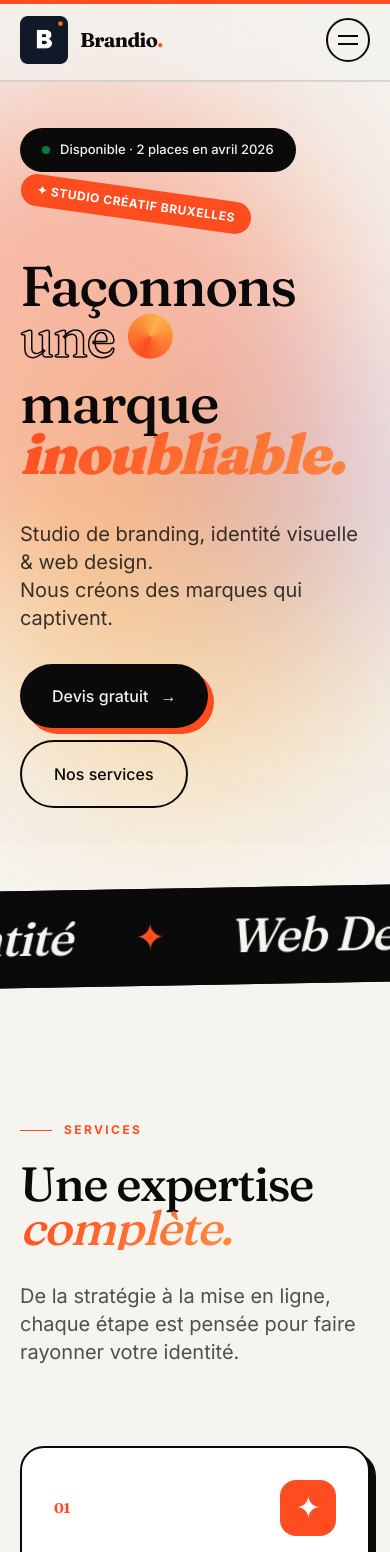
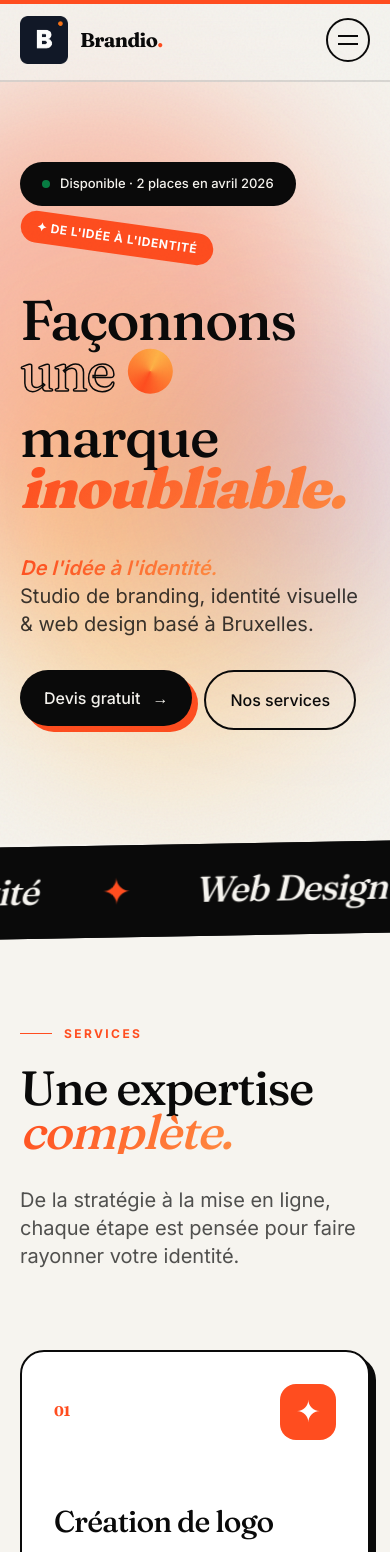
Before and after one commit to Goat-222/brandio-studio-update, a Next.js app: page / in a window 390 px wide. Shown: the top 1552 px of the page. Built offline with nearby package versions, Linux system fonts and the light colour scheme.

Commit message:
Update site: SEO, slogan, mobile responsive

```diff
--- a/src/app/layout.tsx
+++ b/src/app/layout.tsx
@@ -7,7 +7,7 @@ const fraunces = Fraunces({ subsets: ["latin"], variable: "--font-fraunces", dis
 
 const SITE_URL = "https://brandio-studio.com";
 const SITE_NAME = "Brandio Studio";
-const DEFAULT_TITLE = "Brandio Studio — Agence de branding, logo & web design à Bruxelles";
+const DEFAULT_TITLE = "Brandio Studio — De l'idée à l'identité · Branding & Web Design Bruxelles";
 const DEFAULT_DESC =
   "Brandio Studio est une agence de branding, création de logo, identité visuelle et web design basée à Bruxelles. Nous façonnons des marques inoubliables pour startups et entreprises en France, Belgique, Suisse, Luxembourg et Canada.";
 
@@ -169,7 +169,7 @@ const jsonLd = {
         "Stratégie de marque",
         "UI/UX design",
       ],
-      slogan: "Nous façonnons des marques inoubliables.",
+      slogan: "De l'idée à l'identité.",
       openingHoursSpecification: {
         "@type": "OpeningHoursSpecification",
         dayOfWeek: ["Monday", "Tuesday", "Wednesday", "Thursday", "Friday"],
--- a/src/app/page.tsx
+++ b/src/app/page.tsx
@@ -173,7 +173,7 @@ function Simulator() {
   );
 
   return (
-    <section id="simulator" className="py-32 bg-fg text-bg relative overflow-hidden">
+    <section id="simulator" className="py-20 md:py-32 bg-fg text-bg relative overflow-hidden">
       <div className="absolute inset-0 dotted-bg opacity-15" />
       <div className="max-w-[1320px] mx-auto px-6 sm:px-8 relative">
         <motion.div variants={fadeUp} initial="hidden" whileInView="show" viewport={{ once: true }} className="max-w-2xl mb-16">
@@ -394,7 +394,7 @@ export default function Home() {
               transition={{ duration: 0.8, delay: 0.2 }}
               className="px-4 py-2 bg-accent text-white rounded-full text-xs font-bold uppercase tracking-wider"
             >
-              ✦ Studio créatif Bruxelles
+              ✦ De l'idée à l'identité
             </motion.div>
           </div>
 
@@ -444,7 +444,7 @@ export default function Home() {
               transition={{ duration: 0.8, delay: 0.6 }}
               className="text-xl md:text-2xl text-fg/80 max-w-xl"
             >
-              Studio de branding, identité visuelle & web design.<br />Nous créons des marques qui captivent.
+              <span className="italic gradient-text font-semibold">De l'idée à l'identité.</span><br />Studio de branding, identité visuelle & web design basé à Bruxelles.
             </motion.p>
 
             <motion.div
@@ -454,12 +454,12 @@ export default function Home() {
               className="flex gap-3 flex-wrap"
             >
               <Magnetic>
-                <a href="#contact" className="px-8 py-5 bg-fg text-bg rounded-full text-base font-medium hover:bg-accent transition-colors flex items-center gap-3 shadow-[6px_6px_0_0_var(--color-accent)]">
+                <a href="#contact" className="px-6 sm:px-8 py-4 sm:py-5 bg-fg text-bg rounded-full text-base font-medium hover:bg-accent transition-colors flex items-center gap-3 shadow-[6px_6px_0_0_var(--color-accent)]">
                   Devis gratuit <span>→</span>
                 </a>
               </Magnetic>
               <Magnetic>
-                <a href="#services" className="px-8 py-5 border-2 border-fg rounded-full text-base font-medium hover:bg-fg hover:text-bg transition-colors inline-block">
+                <a href="#services" className="px-6 sm:px-8 py-4 sm:py-5 border-2 border-fg rounded-full text-base font-medium hover:bg-fg hover:text-bg transition-colors inline-block">
                   Nos services
                 </a>
               </Magnetic>
@@ -470,7 +470,7 @@ export default function Home() {
 
       {/* Marquee */}
       <div className="bg-fg text-bg py-6 overflow-hidden border-y-2 border-fg -rotate-1 -mx-4">
-        <div className="marquee-track font-display text-5xl md:text-7xl italic font-medium">
+        <div className="marquee-track font-display text-4xl sm:text-5xl md:text-7xl italic font-medium">
           {[...Array(2)].map((_, k) => (
             <div key={k} className="inline-flex gap-16 items-center">
               {["Branding", "Identité", "Web Design", "Stratégie", "IA"].map((w, i) => (
@@ -485,7 +485,7 @@ export default function Home() {
       </div>
 
       {/* Services */}
-      <section id="services" className="py-32 relative">
+      <section id="services" className="py-20 md:py-32 relative">
         <div className="max-w-[1320px] mx-auto px-5 sm:px-8">
           <motion.div variants={fadeUp} initial="hidden" whileInView="show" viewport={{ once: true, margin: "-100px" }} className="flex items-end justify-between flex-wrap gap-8 mb-20">
             <div className="max-w-2xl">
@@ -527,7 +527,7 @@ export default function Home() {
       </section>
 
       {/* About */}
-      <section id="about" className="py-32 bg-fg text-bg relative overflow-hidden">
+      <section id="about" className="py-20 md:py-32 bg-fg text-bg relative overflow-hidden">
         <div className="absolute inset-0 dotted-bg opacity-20" />
         <div className="max-w-[1320px] mx-auto px-5 sm:px-8 relative">
           <div className="grid md:grid-cols-[1.2fr_1fr] gap-20 items-center">
@@ -562,7 +562,7 @@ export default function Home() {
       </section>
 
       {/* Process */}
-      <section id="process" className="py-32">
+      <section id="process" className="py-20 md:py-32">
         <div className="max-w-[1320px] mx-auto px-5 sm:px-8">
           <motion.div variants={fadeUp} initial="hidden" whileInView="show" viewport={{ once: true }} className="max-w-2xl mb-20">
             <div className="inline-flex items-center gap-3 text-accent text-xs uppercase tracking-[0.2em] mb-6 font-bold">
@@ -596,7 +596,7 @@ export default function Home() {
       <Simulator />
 
       {/* FAQ */}
-      <section id="faq" className="py-32">
+      <section id="faq" className="py-20 md:py-32">
         <div className="max-w-[1320px] mx-auto px-5 sm:px-8">
           <motion.div variants={fadeUp} initial="hidden" whileInView="show" viewport={{ once: true }} className="max-w-2xl mb-20">
             <div className="inline-flex items-center gap-3 text-accent text-xs uppercase tracking-[0.2em] mb-6 font-bold">
@@ -631,7 +631,7 @@ export default function Home() {
       </section>
 
       {/* Contact */}
-      <section id="contact" className="py-40 text-center relative overflow-hidden">
+      <section id="contact" className="py-24 md:py-40 text-center relative overflow-hidden">
         <div className="hero-blob w-[600px] h-[600px] top-1/2 left-1/2 -translate-x-1/2 -translate-y-1/2" style={{ background: "rgba(255,77,31,0.2)" }} />
         <motion.div variants={fadeUp} initial="hidden" whileInView="show" viewport={{ once: true }} className="max-w-[1320px] mx-auto px-5 sm:px-8 relative">
           <div className="inline-flex items-center gap-3 text-accent text-xs uppercase tracking-[0.2em] mb-6 justify-center font-bold">
@@ -660,7 +660,7 @@ export default function Home() {
               <Image src="/brandio-logo.png" alt="Brandio" width={64} height={64} className="w-16 h-16 object-contain" />
               <span className="font-display text-2xl font-bold">Brandio<span className="text-accent">.</span></span>
             </a>
-            <p className="text-fg/60 max-w-xs">Studio de branding & web design basé à Bruxelles. Nous façonnons des marques inoubliables.</p>
+            <p className="text-fg/60 max-w-xs"><em className="italic">De l'idée à l'identité.</em> Studio de branding & web design basé à Bruxelles.</p>
           </div>
           <div>
             <h4 className="text-xs uppercase tracking-[0.15em] text-fg/50 mb-5 font-bold">Navigation</h4>
```
